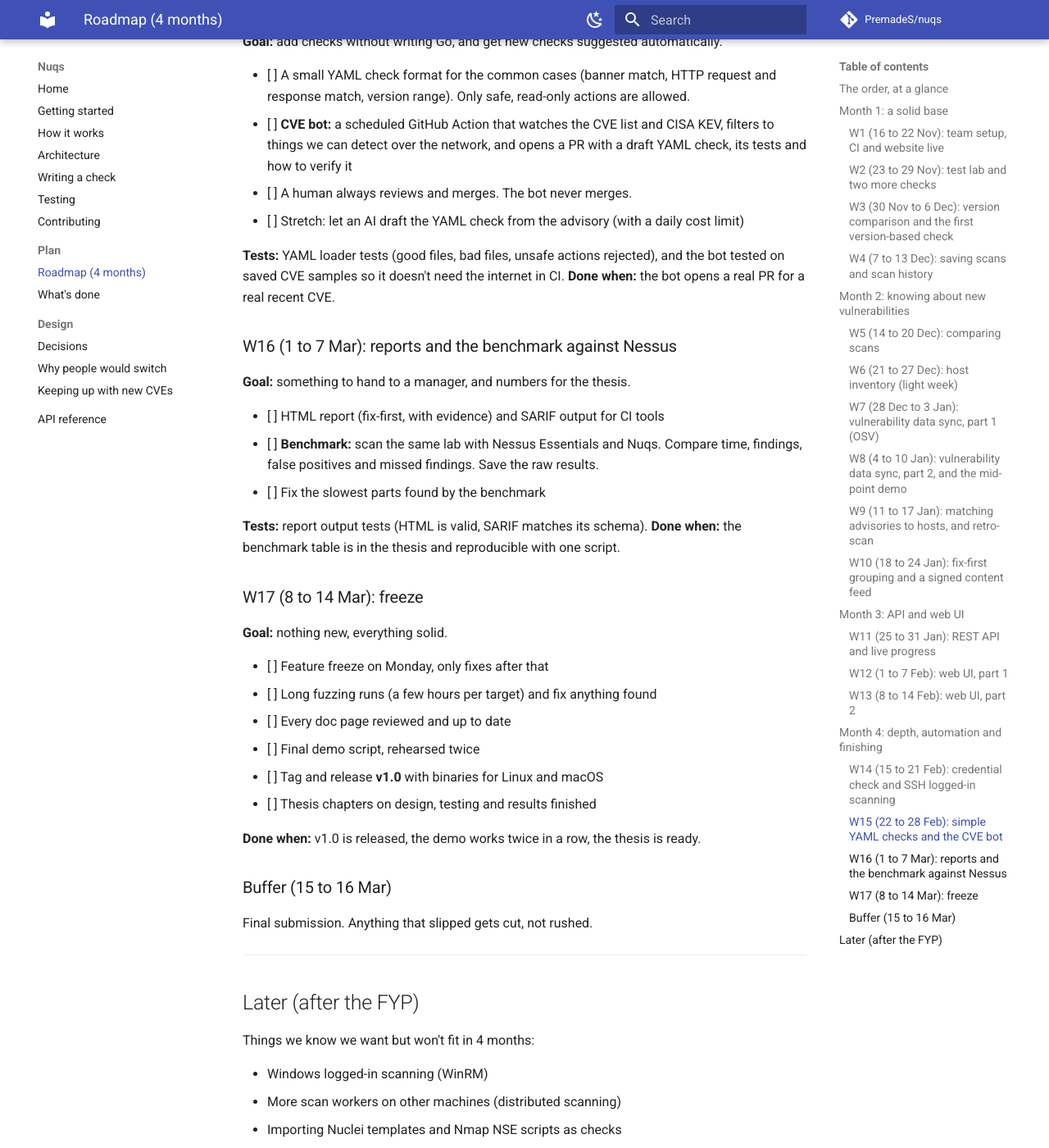
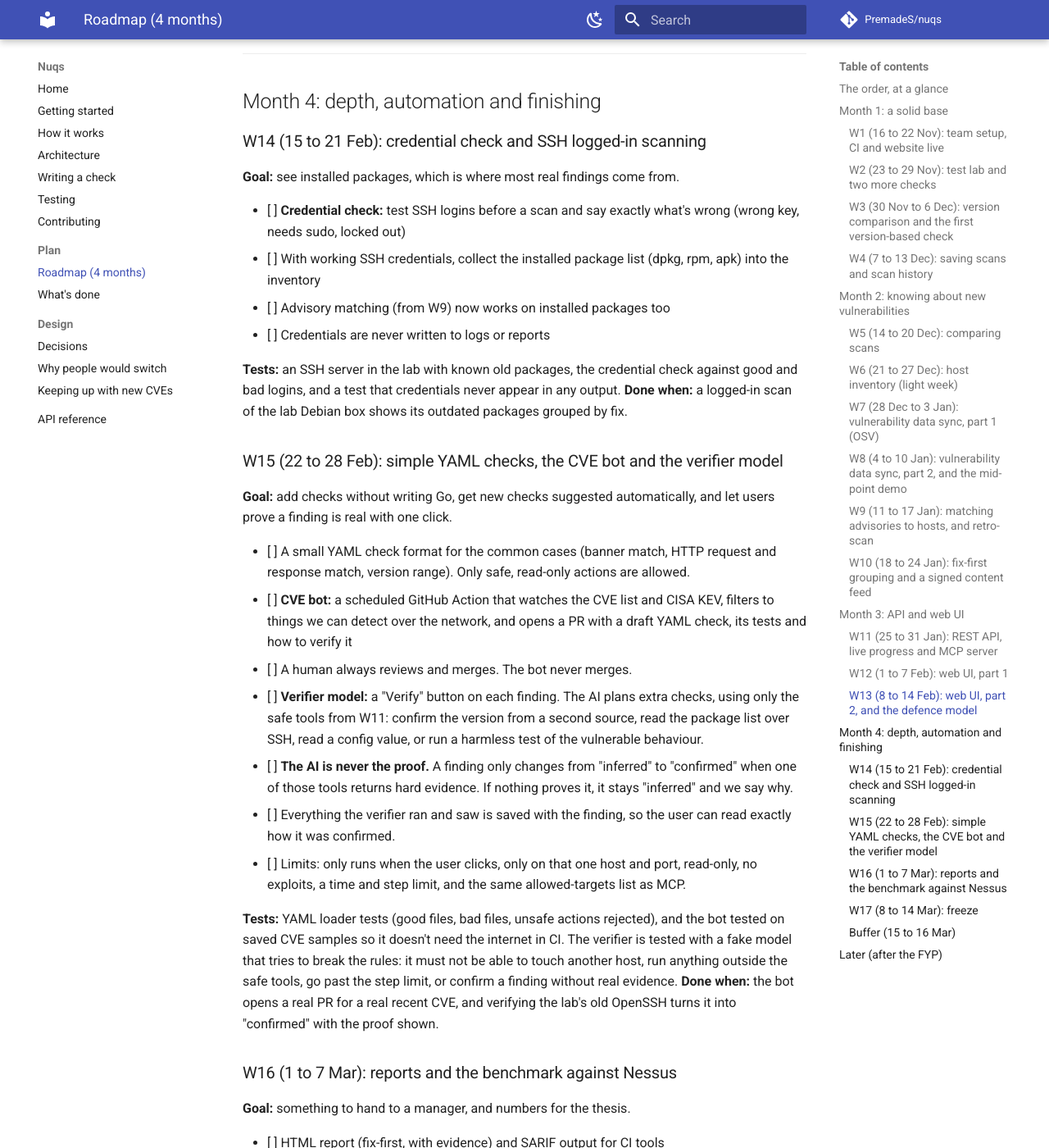
Before and after one commit to 92meharali/nuqs, an MkDocs documentation site: the page built from docs/roadmap.md, in a window 1280 px wide and 1400 px high, scrolled down 7081 px. Shown: the whole window at 82% size. Built offline with MkDocs 1.6.1 and Material for MkDocs 9.7.7, drawn with Linux system fonts in a browser that asks for light colours; comment, search, counter and statistics services are not loaded; some of the changed text lies outside the part shown.

Commit message:
add MCP, defence and verifier models to the plan

```diff
--- a/docs/roadmap.md
+++ b/docs/roadmap.md
@@ -27,11 +27,11 @@ What's already done is in [What's done](progress.md).
 | 8 | W8 | 4 to 10 Jan | Vulnerability data sync, part 2 (KEV, EPSS, CVE list) + **mid-point demo** |
 | 9 | W9 | 11 to 17 Jan | Matching advisories to hosts, and retro-scan |
 | 10 | W10 | 18 to 24 Jan | Fix-first grouping and a signed content feed |
-| 11 | W11 | 25 to 31 Jan | REST API and live progress |
+| 11 | W11 | 25 to 31 Jan | REST API, live progress and MCP server |
 | 12 | W12 | 1 to 7 Feb | Web UI, part 1 (run a scan, watch it, see results) |
-| 13 | W13 | 8 to 14 Feb | Web UI, part 2 (fix-first view, beginner mode) |
+| 13 | W13 | 8 to 14 Feb | Web UI, part 2 (fix-first view, beginner mode, defence model) |
 | 14 | W14 | 15 to 21 Feb | Credential check and SSH logged-in scanning |
-| 15 | W15 | 22 to 28 Feb | Simple YAML checks and the CVE bot |
+| 15 | W15 | 22 to 28 Feb | Simple YAML checks, the CVE bot and the verifier model |
 | 16 | W16 | 1 to 7 Mar | Reports and the benchmark against Nessus |
 | 17 | W17 | 8 to 14 Mar | Freeze: hardening, docs, thesis, demo, v1.0 |
 | | Buffer | 15 to 16 Mar | Final submission |
@@ -169,18 +169,21 @@ What's already done is in [What's done](progress.md).
 
 ## Month 3: API and web UI
 
-### W11 (25 to 31 Jan): REST API and live progress
+### W11 (25 to 31 Jan): REST API, live progress and MCP server
 
-**Goal:** `nuqs serve` so the UI (and other tools) can use Nuqs.
+**Goal:** `nuqs serve` so the UI (and other tools) can use Nuqs, and `nuqs mcp` so AI assistants can too.
 
 - [ ] `nuqs serve` with the standard `net/http` server
 - [ ] Endpoints: start a scan, list scans, get a scan, get findings, get diff, list checks
 - [ ] Live progress with Server-Sent Events, using the engine's existing events
 - [ ] Simple token login, the token is printed on first start
 - [ ] OpenAPI file, checked in CI against the real routes
+- [ ] `internal/tools`: one small set of safe actions (list checks, scan, get findings, get evidence, diff). The API, the MCP server and later the verifier all use these same functions, so they always behave the same.
+- [ ] `nuqs mcp`: an MCP server so assistants like Claude or Cursor can use Nuqs. Uses the official Go MCP SDK, our second dependency, so note why in [Decisions](design/decisions.md).
+- [ ] **Allowed targets** in the config file. An AI can only scan addresses listed there, and scans ask for confirmation. Read-only by default.
 
-**Tests:** every endpoint tested with `httptest`, including bad input and missing token. Live progress tested end to end with a fake scanner.
-**Done when:** a scan can be started and followed with `curl` alone.
+**Tests:** every endpoint tested with `httptest`, including bad input and missing token. Live progress tested end to end with a fake scanner. MCP tested with a test client: every tool works, and scanning outside the allowed targets is always refused.
+**Done when:** a scan can be started and followed with `curl` alone, and Claude Desktop can scan the lab through `nuqs mcp`.
 
 ### W12 (1 to 7 Feb): web UI, part 1
 
@@ -193,17 +196,20 @@ What's already done is in [What's done](progress.md).
 **Tests:** a browser test (Playwright) that starts a scan against the lab and sees the findings appear. Runs in CI.
 **Done when:** a teammate who never saw the UI can run a scan without help.
 
-### W13 (8 to 14 Feb): web UI, part 2
+### W13 (8 to 14 Feb): web UI, part 2, and the defence model
 
-**Goal:** the screens that make people switch from Nessus.
+**Goal:** the screens that make people switch from Nessus, plus exact fix steps for each host.
 
 - [ ] **Fix-first view** as the main results screen
 - [ ] **Changes since last scan** view (new, fixed, still open)
 - [ ] **Beginner mode:** one button, "Scan my network", which finds the local network by itself
 - [ ] Plain-language explanations for each check
+- [ ] **Defence model:** a "How do I fix this?" button. An AI writes the exact fix steps for that host, using the evidence, the detected OS and version, and our fix data (like the exact `apt` command and what to restart).
+- [ ] The AI's answer is clearly marked as AI-written, shown next to our own fix text, and Nuqs never runs it.
+- [ ] Model setup: a local model with Ollama by default, or any OpenAI-compatible endpoint the user sets in the config. Nuqs works fully without any model.
 
-**Tests:** browser tests for each screen, plus a test for the local network detection.
-**Done when:** someone non-technical can scan their home network and understand the top fix.
+**Tests:** browser tests for each screen, plus a test for the local network detection. The defence model is tested with a fake model: the right facts go in, the answer is labelled as AI, and nothing is ever executed. Also a test that everything works with no model set up.
+**Done when:** someone non-technical can scan their home network, understand the top fix, and get exact steps for their machine.
 
 ---
 
@@ -221,17 +227,20 @@ What's already done is in [What's done](progress.md).
 **Tests:** an SSH server in the lab with known old packages, the credential check against good and bad logins, and a test that credentials never appear in any output.
 **Done when:** a logged-in scan of the lab Debian box shows its outdated packages grouped by fix.
 
-### W15 (22 to 28 Feb): simple YAML checks and the CVE bot
+### W15 (22 to 28 Feb): simple YAML checks, the CVE bot and the verifier model
 
-**Goal:** add checks without writing Go, and get new checks suggested automatically.
+**Goal:** add checks without writing Go, get new checks suggested automatically, and let users prove a finding is real with one click.
 
 - [ ] A small YAML check format for the common cases (banner match, HTTP request and response match, version range). Only safe, read-only actions are allowed.
 - [ ] **CVE bot:** a scheduled GitHub Action that watches the CVE list and CISA KEV, filters to things we can detect over the network, and opens a PR with a draft YAML check, its tests and how to verify it
 - [ ] A human always reviews and merges. The bot never merges.
-- [ ] Stretch: let an AI draft the YAML check from the advisory (with a daily cost limit)
+- [ ] **Verifier model:** a "Verify" button on each finding. The AI plans extra checks, using only the safe tools from W11: confirm the version from a second source, read the package list over SSH, read a config value, or run a harmless test of the vulnerable behaviour.
+- [ ] **The AI is never the proof.** A finding only changes from "inferred" to "confirmed" when one of those tools returns hard evidence. If nothing proves it, it stays "inferred" and we say why.
+- [ ] Everything the verifier ran and saw is saved with the finding, so the user can read exactly how it was confirmed.
+- [ ] Limits: only runs when the user clicks, only on that one host and port, read-only, no exploits, a time and step limit, and the same allowed-targets list as MCP.
 
-**Tests:** YAML loader tests (good files, bad files, unsafe actions rejected), and the bot tested on saved CVE samples so it doesn't need the internet in CI.
-**Done when:** the bot opens a real PR for a real recent CVE.
+**Tests:** YAML loader tests (good files, bad files, unsafe actions rejected), and the bot tested on saved CVE samples so it doesn't need the internet in CI. The verifier is tested with a fake model that tries to break the rules: it must not be able to touch another host, run anything outside the safe tools, go past the step limit, or confirm a finding without real evidence.
+**Done when:** the bot opens a real PR for a real recent CVE, and verifying the lab's old OpenSSH turns it into "confirmed" with the proof shown.
 
 ### W16 (1 to 7 Mar): reports and the benchmark against Nessus
 
@@ -239,6 +248,7 @@ What's already done is in [What's done](progress.md).
 
 - [ ] HTML report (fix-first, with evidence) and SARIF output for CI tools
 - [ ] **Benchmark:** scan the same lab with Nessus Essentials and Nuqs. Compare time, findings, false positives and missed findings. Save the raw results.
+- [ ] Measure the verifier: false positives before and after verifying, and how long a verify takes. These real numbers go in the thesis.
 - [ ] Fix the slowest parts found by the benchmark
 
 **Tests:** report output tests (HTML is valid, SARIF matches its schema).
@@ -271,4 +281,5 @@ Things we know we want but won't fit in 4 months:
 - More scan workers on other machines (distributed scanning)
 - Importing Nuclei templates and Nmap NSE scripts as checks
 - A Windows build
+- Letting an AI draft the CVE bot's checks (moved out of W15 to make room for the verifier)
 - Scheduled scans and email or webhook alerts
```
Also changed, not shown: docs/design/decisions.md (+13 -0 lines).
